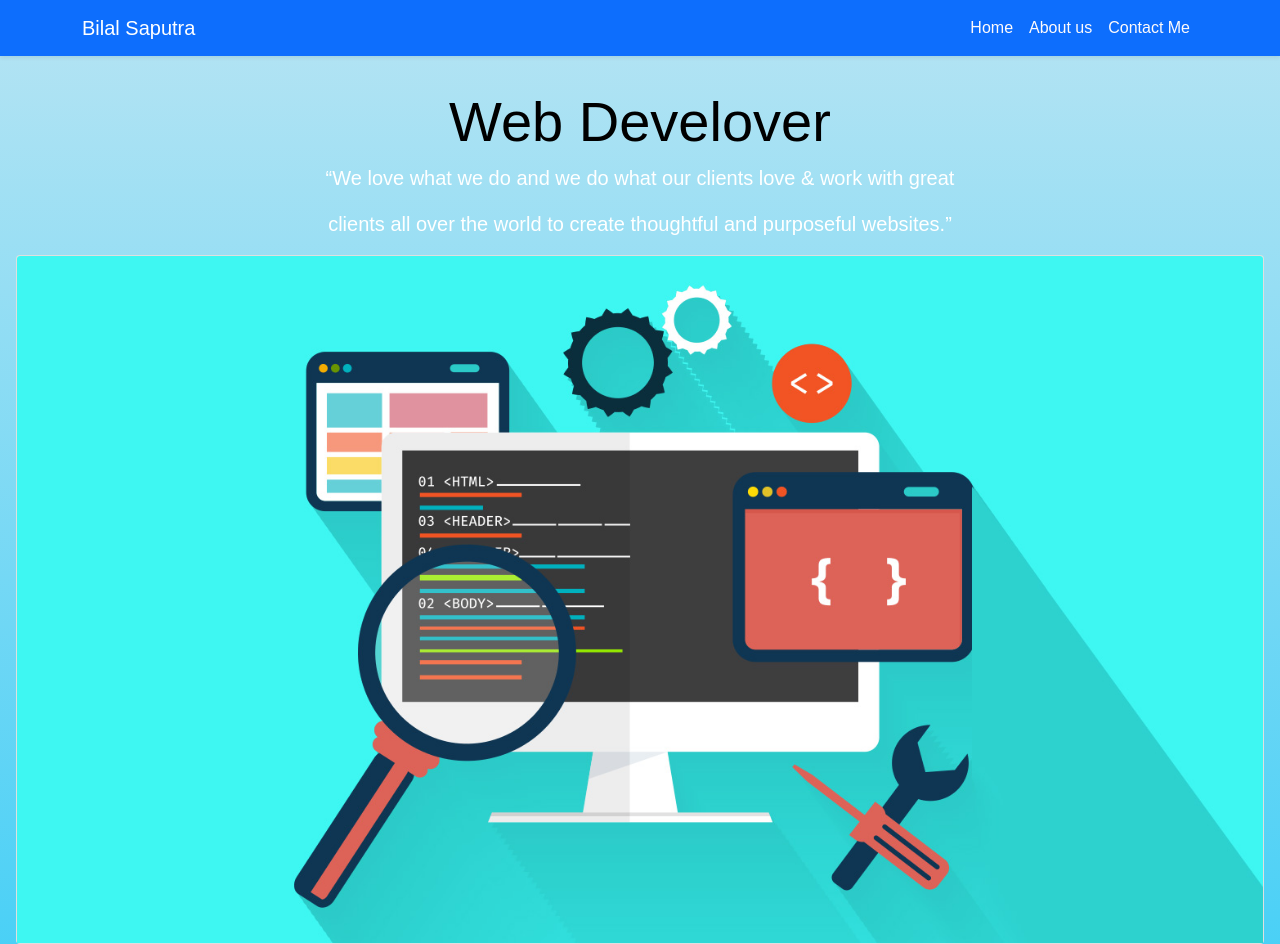
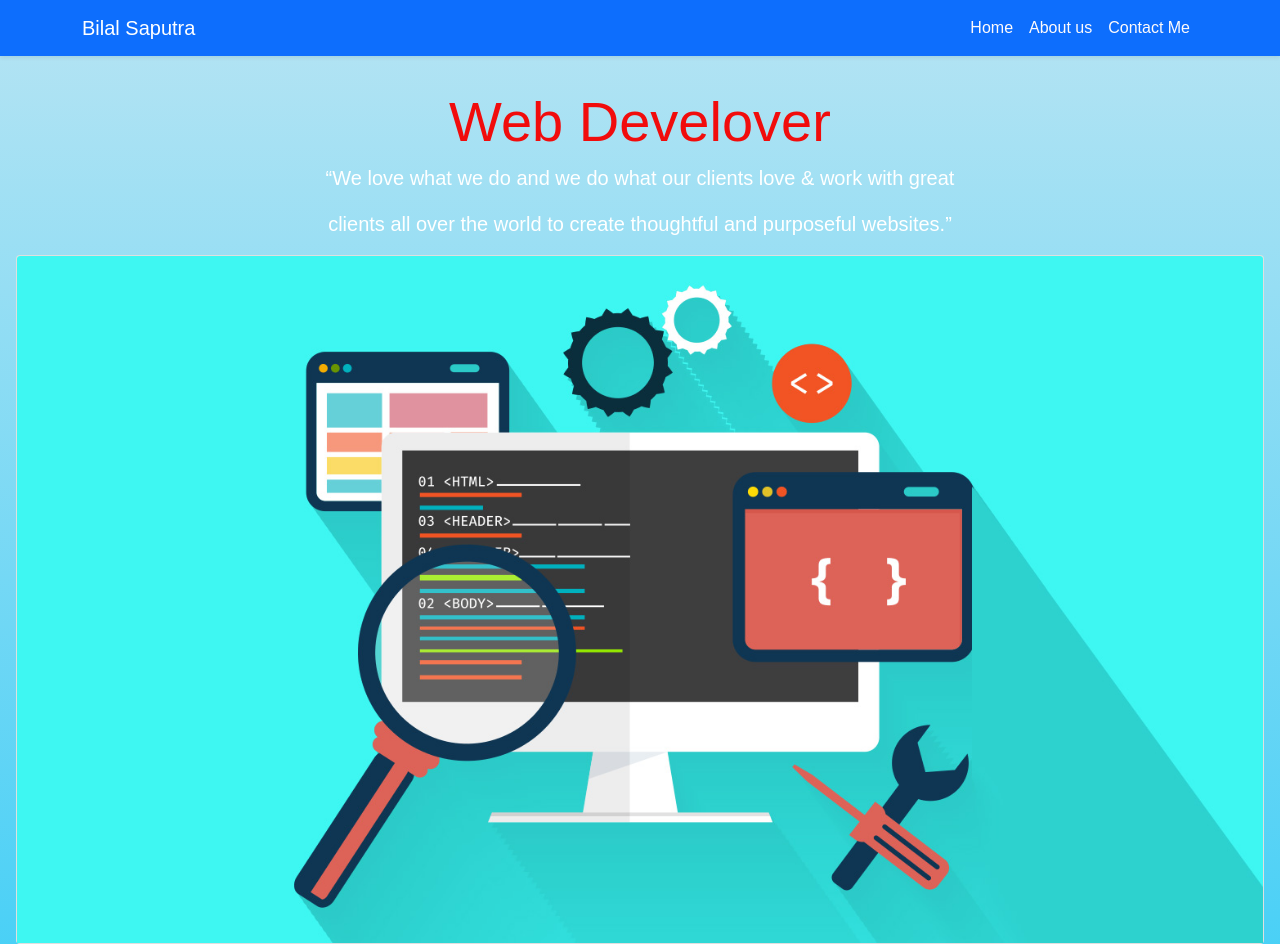
Before and after one commit to bilalsaputra808/html-dasar, a plain HTML site: page index.html in a window 1280 px wide. Shown: the top 944 px of the page. Drawn offline with nearby package versions, Linux system fonts and the light colour scheme.

Commit message:
menambahkan

```diff
--- a/style.css
+++ b/style.css
@@ -20,7 +20,7 @@ p {
 
 
 h1 {
-  color: black;
+  color: rgb(241, 12, 12);
   font-weight: bold;
 }
 
```
